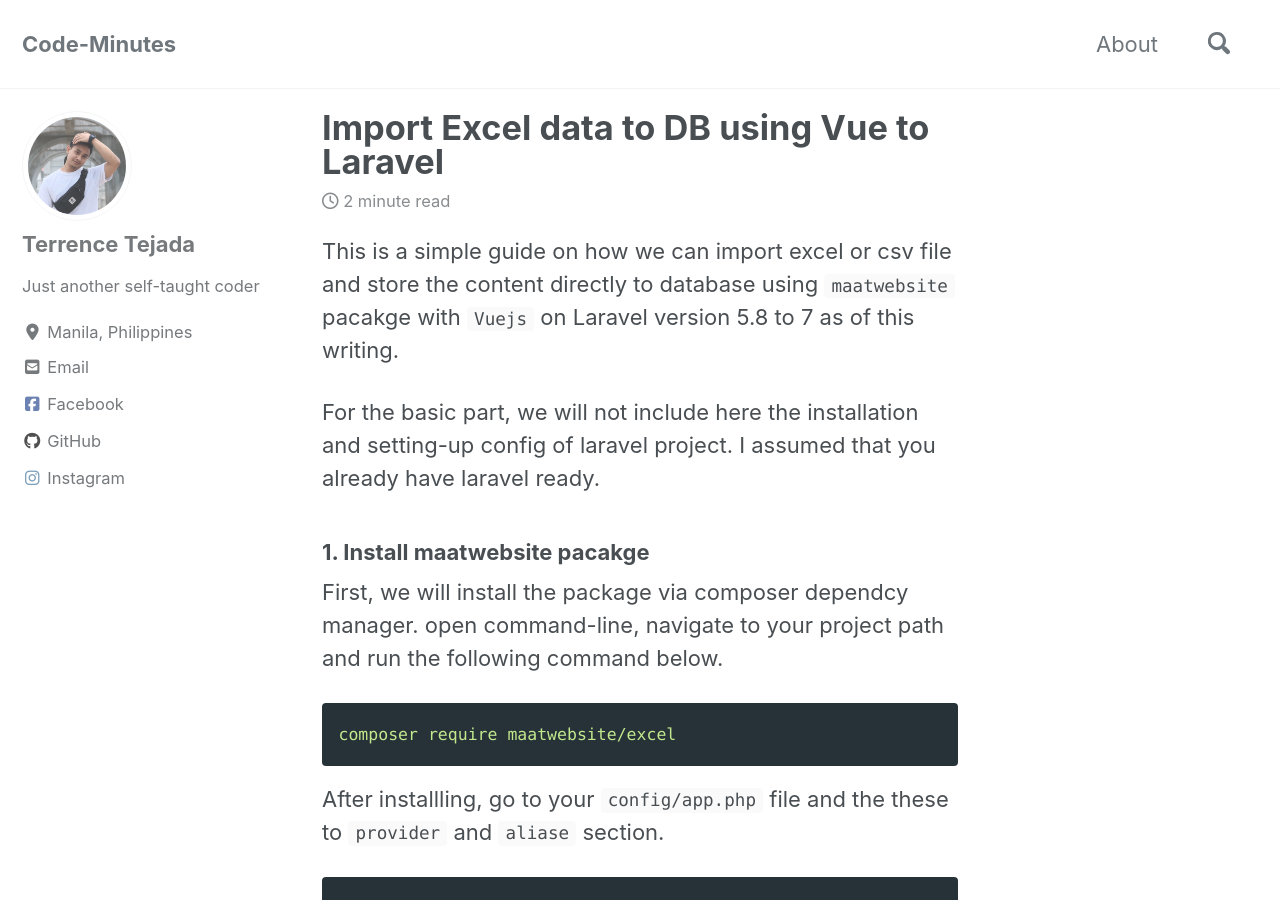
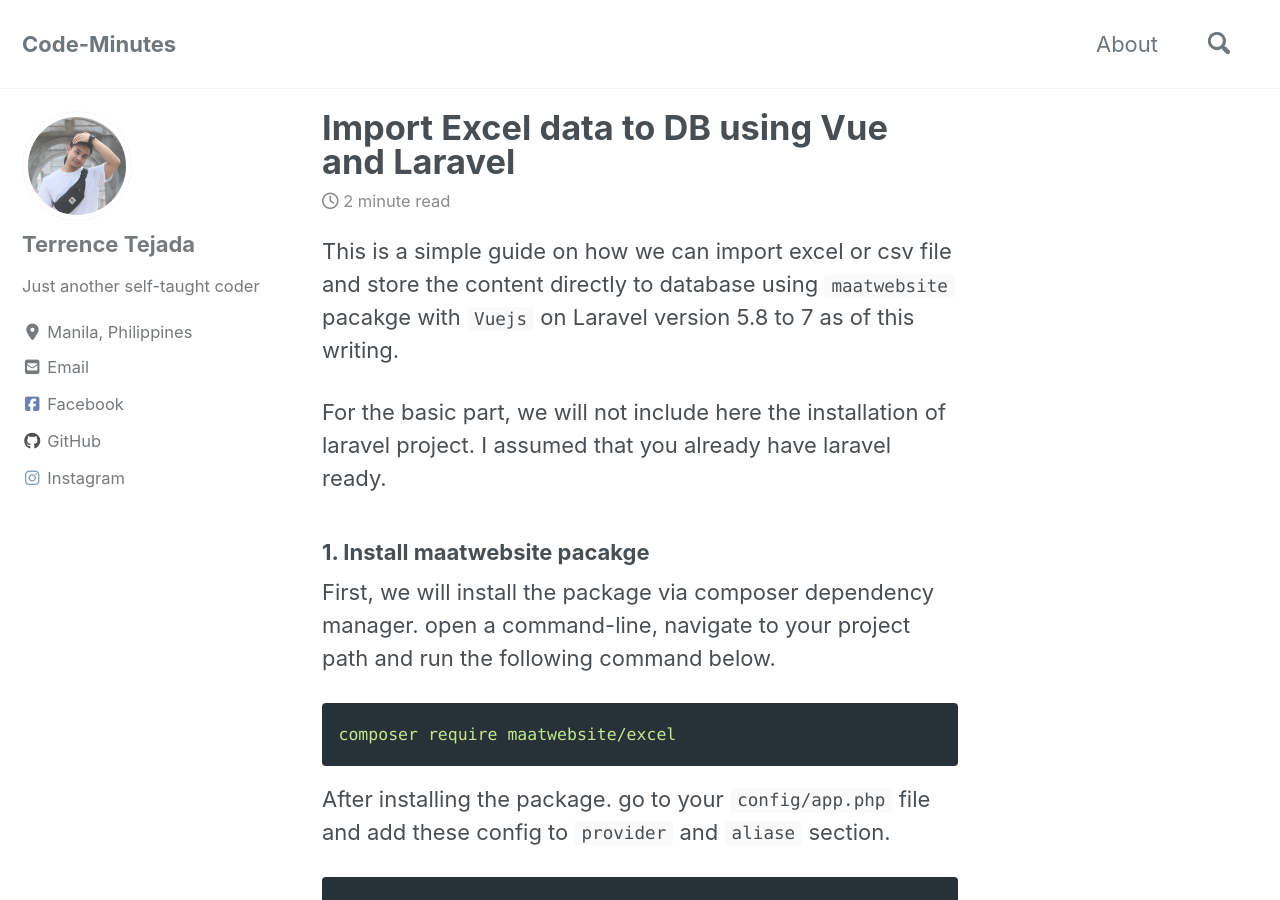
Before and after one commit to ecnerret-adajet/ecnerret-adajet.github.io, a Jekyll site: the page built from _posts/2020-03-25-file-upload-vue-to-laravel.md, in a window 1280 px wide and 900 px high. Built offline with Jekyll 4.4.1, drawn with Linux system fonts in a browser that asks for light colours; cached includes are drawn as plain includes; nearby versions of some CDN libraries; some of the changed text lies outside the part shown.

Commit message:
Fix typo and error on 2020-03-25-file-upload-vue-to-laravel

````diff
--- a/_posts/2020-03-25-file-upload-vue-to-laravel.md
+++ b/_posts/2020-03-25-file-upload-vue-to-laravel.md
@@ -1,6 +1,6 @@
 ---
 layout: single
-title:  "Import Excel data to DB using Vue to Laravel"
+title:  "Import Excel data to DB using Vue and Laravel"
 categories:
   - Web
 tags:
@@ -12,14 +12,14 @@ tags:
 ---
 This is a simple guide on how we can import excel or csv file and store the content directly to database using `maatwebsite` pacakge with `Vuejs` on Laravel version 5.8 to 7 as of this writing.
 
-For the basic part, we will not include here the installation and setting-up config of laravel project. I assumed that you already have laravel ready.
+For the basic part, we will not include here the installation of laravel project. I assumed that you already have laravel ready.
 
 ### 1. Install maatwebsite pacakge
-First, we will install the package via composer dependcy manager. open command-line, navigate to your project path and run the following command below.
+First, we will install the package via composer dependency manager. open a command-line, navigate to your project path and run the following command below.
 ```yaml
 composer require maatwebsite/excel
 ```
-After installling, go to your `config/app.php` file and the these to `provider` and `aliase` section.
+After installing the package. go to your `config/app.php` file and add these config to `provider` and `aliase` section.
 ```php
 'providers' => [
 	/*
@@ -68,6 +68,12 @@ class UsersImport implements ToModel, WithHeadingRow
     }
 }
 ```
+If you like to know more about what other options available from this pacakge. you may visit the official documentation page.
+
+**Note:** https://docs.laravel-excel.com/
+{: .notice--info}
+
+
 ### 3. Import Backend Setup
 Here's the working example on we can import a excel file to our backend controller.
 ```php
@@ -97,7 +103,7 @@ Then, open your `web.php` or `api.php` to set-up the route link for our import f
 Route::post('/users/import','UsersController@import');
 ```
 ### 3. Front-End Setup
-Now that we prepared the backend function to process the excel file. we will now proceed to our vuejs section. from here, you may notice that we used axios to call the route link that we setup from `step 3`. you may extend this simple component whatever you want.
+Now that we prepared the backend function to process the excel file. we will now proceed to our vuejs section. From here, you may notice that we used `axios` to call the route link that we setup from `step 3`. you may extend this simple component whatever you want.
 ```javascript
 <template>
    <div class="row">
@@ -148,4 +154,11 @@ Now that we prepared the backend function to process the excel file. we will now
   }
 </script>
 ```
-That's all. Happy Coding !
+### 4. Compile Project.
+Finally, compile the project to load our js files by running `npm` command. Open up again your command-line and run the script below.
+```yaml
+npm run dev
+```
+And that's all. open now a browser to test the program.
+
+Happy Coding.
````
Also changed, not shown: other parts of _posts/2020-03-25-file-upload-vue-to-laravel.md (+1 -1 lines).
